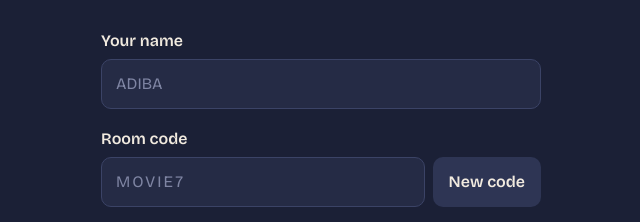
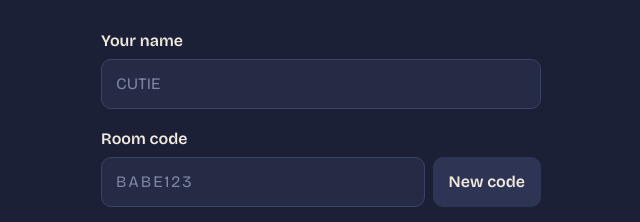
Before and after one commit to belal20k/Sath-Dekho-, a website: page public/index.html in a window 1280 px wide. Shown: the part 357-579 px from the top of the page, 319-959 px from the left. Drawn offline with nearby package versions, Linux system fonts and the light colour scheme; no server answers.

Commit message:
Update placeholder values in input fields

```diff
--- a/public/index.html
+++ b/public/index.html
@@ -126,12 +126,12 @@
     <p class="lead">Create a room code, send it to your friend, and watch a movie together, even from different cities.</p>
     <div class="field">
       <label for="name">Your name</label>
-      <input type="text" id="name" maxlength="24" placeholder="ADIBA" autocomplete="nickname">
+      <input type="text" id="name" maxlength="24" placeholder="CUTIE" autocomplete="nickname">
     </div>
     <div class="field">
       <label for="code">Room code</label>
       <div class="row">
-        <input type="text" id="code" maxlength="12" placeholder="MOVIE7" autocomplete="off">
+        <input type="text" id="code" maxlength="12" placeholder="Babe123" autocomplete="off">
         <button class="btn" id="newCode" type="button">New code</button>
       </div>
     </div>
```
